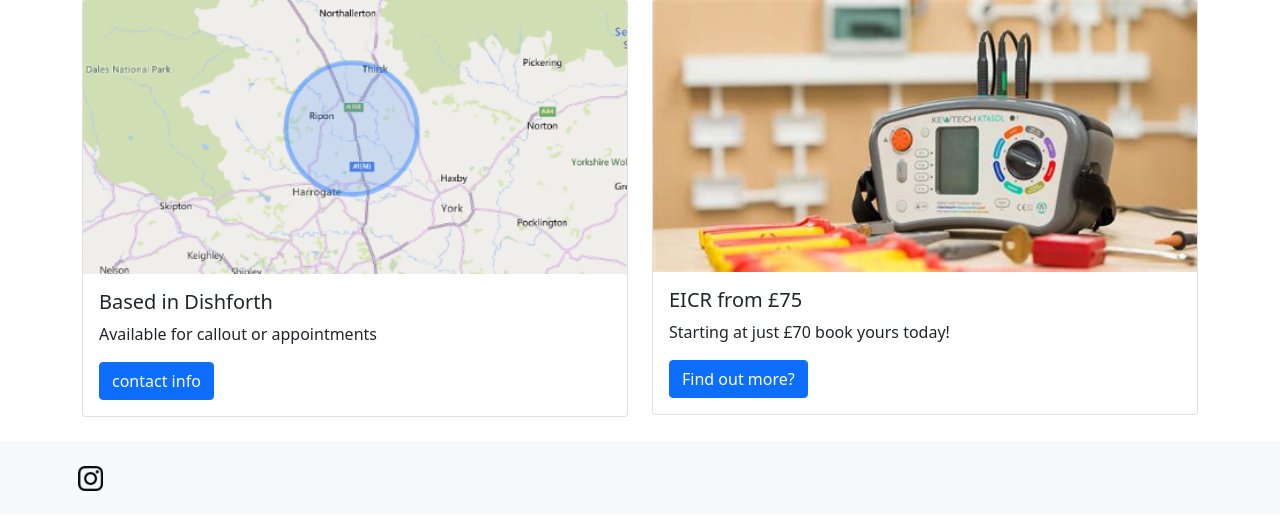
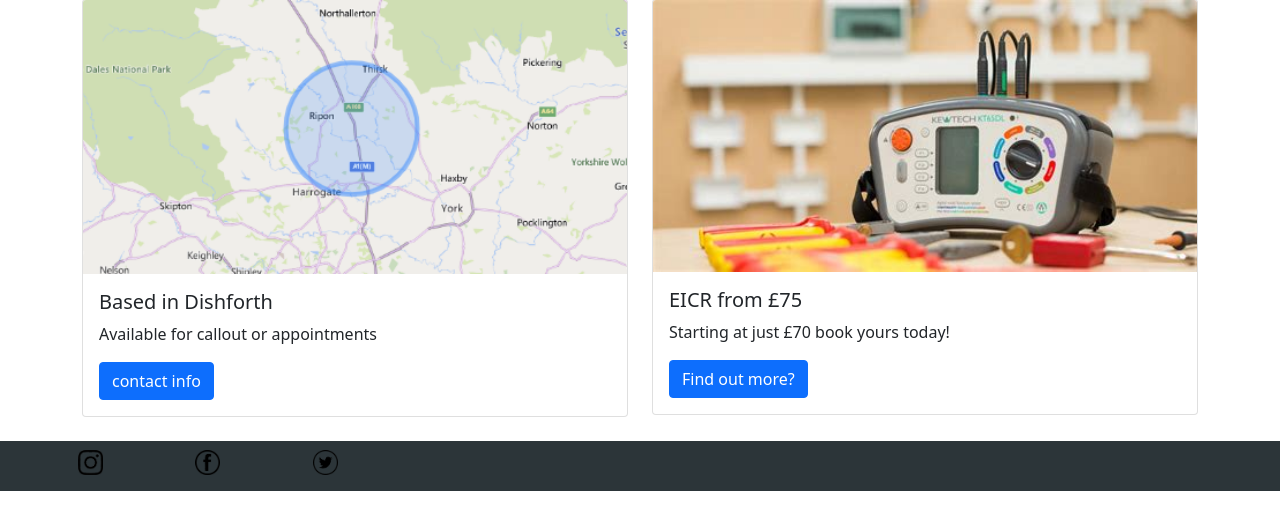
Before and after one commit to harrismoneybags/elec, a Flask app: page / in a window 1280 px wide. Shown: the part 529-1060 px from the top of the page. After the commit the page ends 1020 px from the top, so only its background shows below. Run offline with Flask 2, Linux system fonts and the light colour scheme.

Commit message:
upload to web moblie

```diff
--- a/templates/base.html
+++ b/templates/base.html
@@ -20,9 +20,9 @@
   <body>
     {% include 'navbar.html'%}
     <div>
-  		{% block content %}
-  		{% endblock%}
-  	</div>
+      {% block content %}
+      {% endblock%}
+    </div>
 
     <br>
 
--- a/templates/footer.html
+++ b/templates/footer.html
@@ -1,7 +1,46 @@
-<footer class="footer mt-auto py-3 footer-expand-lg  bg-light d-flex flex-row bd-highlight mb-3">
-  <div class="container p-2 bd-highlight">
-    <a class="icon-insta" href="https://www.instagram.com/harris_electrical97">
-      <img src="{{url_for('static',filename='images/insta.png')}}" alt="" height="25" width="25">
-    </a>
-  </div>
-</footer>
+<style type="text/css">
+
+  .footer{
+    bottom: 0;
+    left: 0;
+    width: 100%;
+    background-color:#2C3539 ;
+    justify-content: space-around;
+    min-height: 4vh;
+  }
+
+
+  .icon-socials li{
+    padding-top: 1vh;
+    list-style: none;
+  }
+
+  .icon-socials{
+    display: inline-flex;
+    width: 30%;
+    justify-content: space-around;
+  }
+
+</style>
+
+
+
+<div class="footer">
+  <ul class="icon-socials" >
+      <li>
+        <a class="icon-insta" href="https://www.instagram.com/harris_electrical97">
+        <img src="{{url_for('static',filename='images/insta.png')}}" alt="" height="25" width="25">
+       </a>
+      </li>
+      <li>
+        <a class="icon-facebook" href="https://www.facebook.com/harriselectrical97">
+          <img src="{{url_for('static',filename='images/facebook.png')}}" alt="" height="25" width="25">
+        </a>
+      </li>
+      <li>
+        <a class="icon-twitter" href="https://twitter.com/harris_spark">
+          <img src="{{url_for('static',filename='images/twitter.png')}}" alt="" height="25" width="25">
+        </a>
+      </li>
+  </ul>
+</div>
--- a/templates/navbar.html
+++ b/templates/navbar.html
@@ -1,3 +1,5 @@
+
+
 <nav class="nav">
   <div class="logo">
     <a href="{{url_for('index') }}"><img src="{{url_for('static',filename='images/thelogo.png')}}" alt="" height="80px" width="80px"></a>
```
Also changed, not shown: static/images/facebook.png (added), static/images/twitter.png (added), templates/index.html (line endings or trailing spaces).
